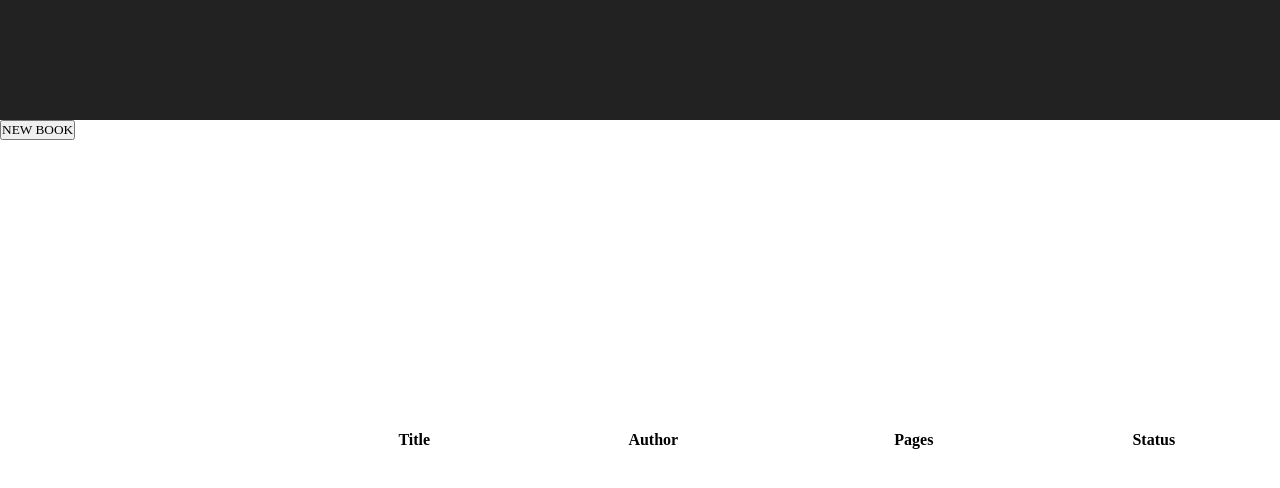
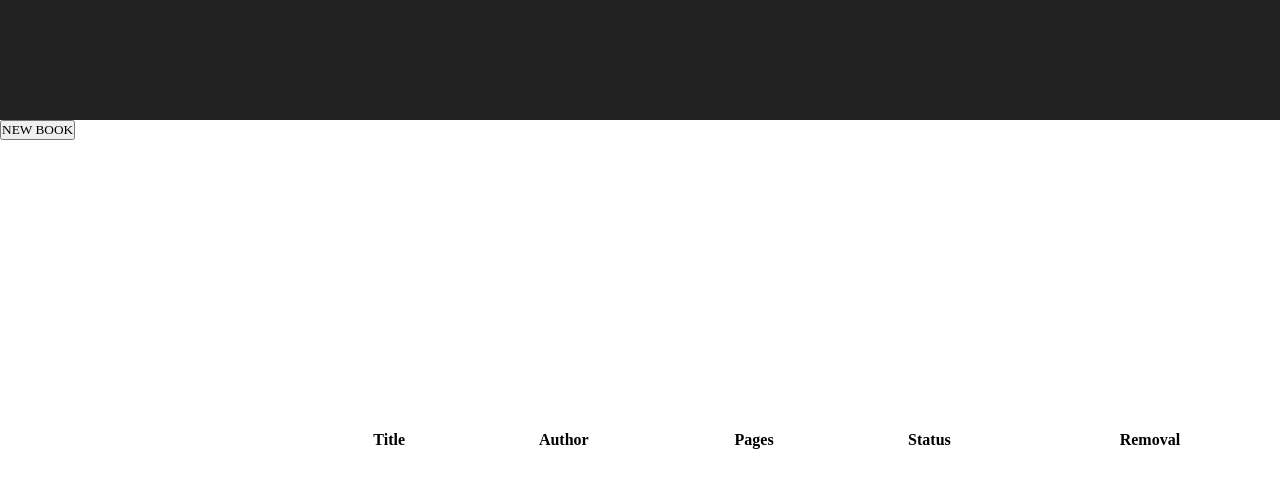
Before and after one commit to Royuin/library, a plain HTML site: page index.html in a window 1280 px wide. Shown: the part 40-528 px from the top of the page. Drawn offline with Linux system fonts and the light colour scheme.

Commit message:
added another th for removal of books

```diff
--- a/index.html
+++ b/index.html
@@ -25,6 +25,7 @@
           <th>Author</th>
           <th>Pages</th>
           <th>Status</th>
+          <th>Removal</th>
         </tr>
       </tbody>
     </table>
```
